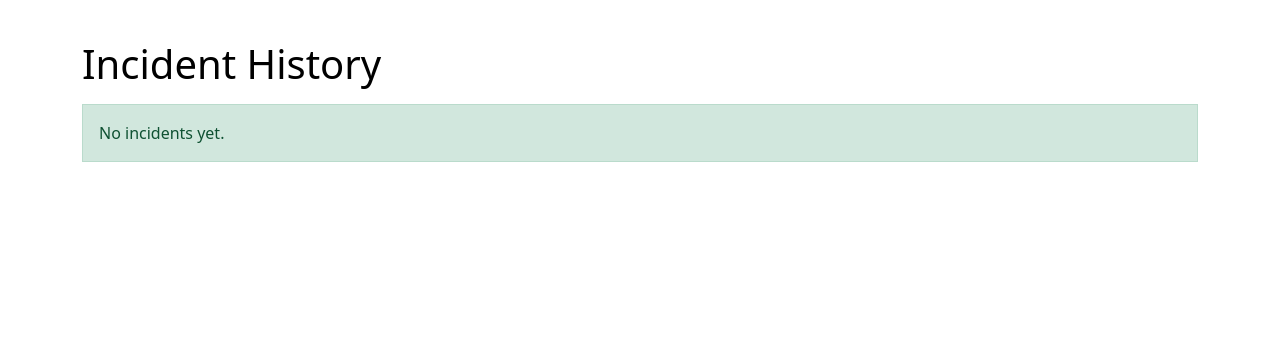
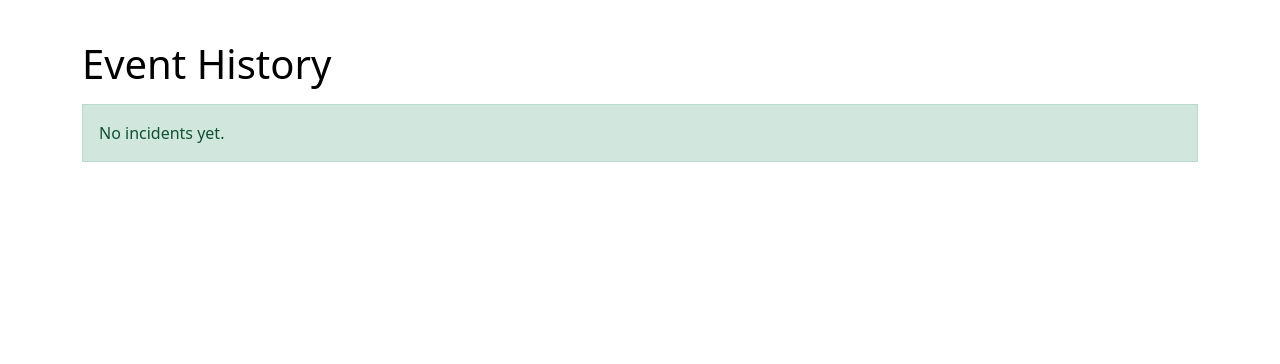
Before and after one commit to stackmon/status-dashboard, a Flask app: page /history in a window 1280 px wide. Shown: the part 56-420 px from the top of the page. Run offline with Flask 3, Linux system fonts and the light colour scheme; parts of the project's set-up code (start-up, migrations or seed data) failed here and were passed over; some libraries are stand-ins or nearby versions.

Commit message:
rename 'Incident History' to 'Event History'

```diff
--- a/app/web/templates/header.html
+++ b/app/web/templates/header.html
@@ -11,7 +11,7 @@
           <div class="nav-item dropdown">
           <a href="#" class="nav-link dropdown-toggle" data-bs-toggle="dropdown">Menu</a>
             <div class="dropdown-menu dropdown-menu-end">
-                    <a class="dropdown-item" href="{{ url_for('web.history') }}">Incident History</a>
+                    <a class="dropdown-item" href="{{ url_for('web.history') }}">Event History</a>
                     <a class="dropdown-item" href="{{ url_for('web.sla') }}">Component Availability</a>
                     <a class="dropdown-item" href="#">Documentation</a>
             </div>
--- a/app/web/templates/history.html
+++ b/app/web/templates/history.html
@@ -4,7 +4,7 @@
 
 <div class="container">
   <div class="mb-3">
-    <h1>Incident History</h1>
+    <h1>Event History</h1>
   </div>
 
   <div class="mb-3">
@@ -31,7 +31,11 @@
           <p class="text-muted mb-2 fw-bold">
             {{ incident.start_date.strftime('%d %b, %H:%M') }} -
             {{ incident.end_date.strftime('%d %b, %H:%M')}}</p>
+          {% if incident.impact == 0 %}
+          <p class="text-muted">This maintenance has been completed.</p>
+          {% else %}
           <p class="text-muted">This incident has been resolved.</p>
+          {% endif %}
         </li>
       {% endfor %}
       </ul>
```
